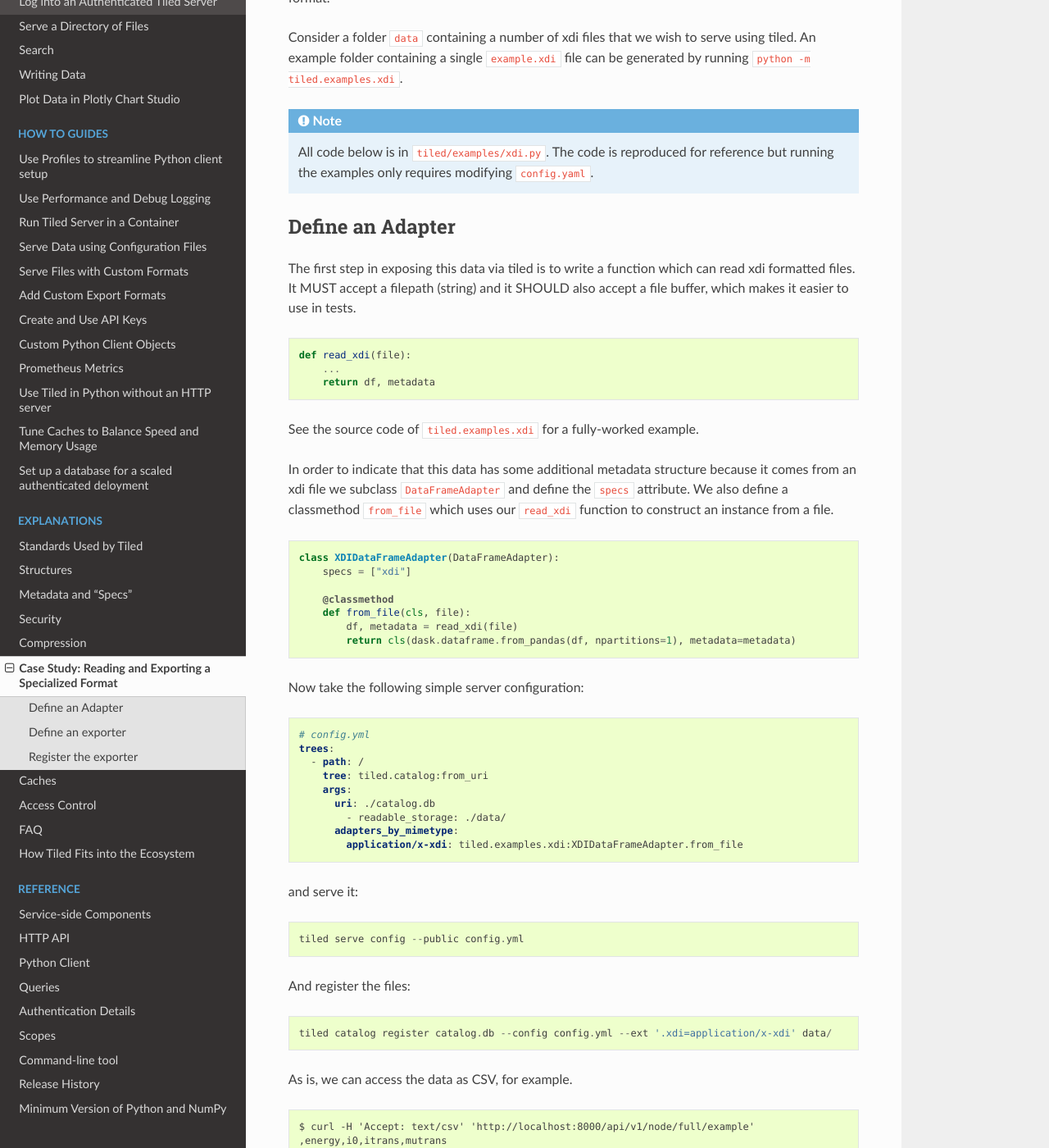
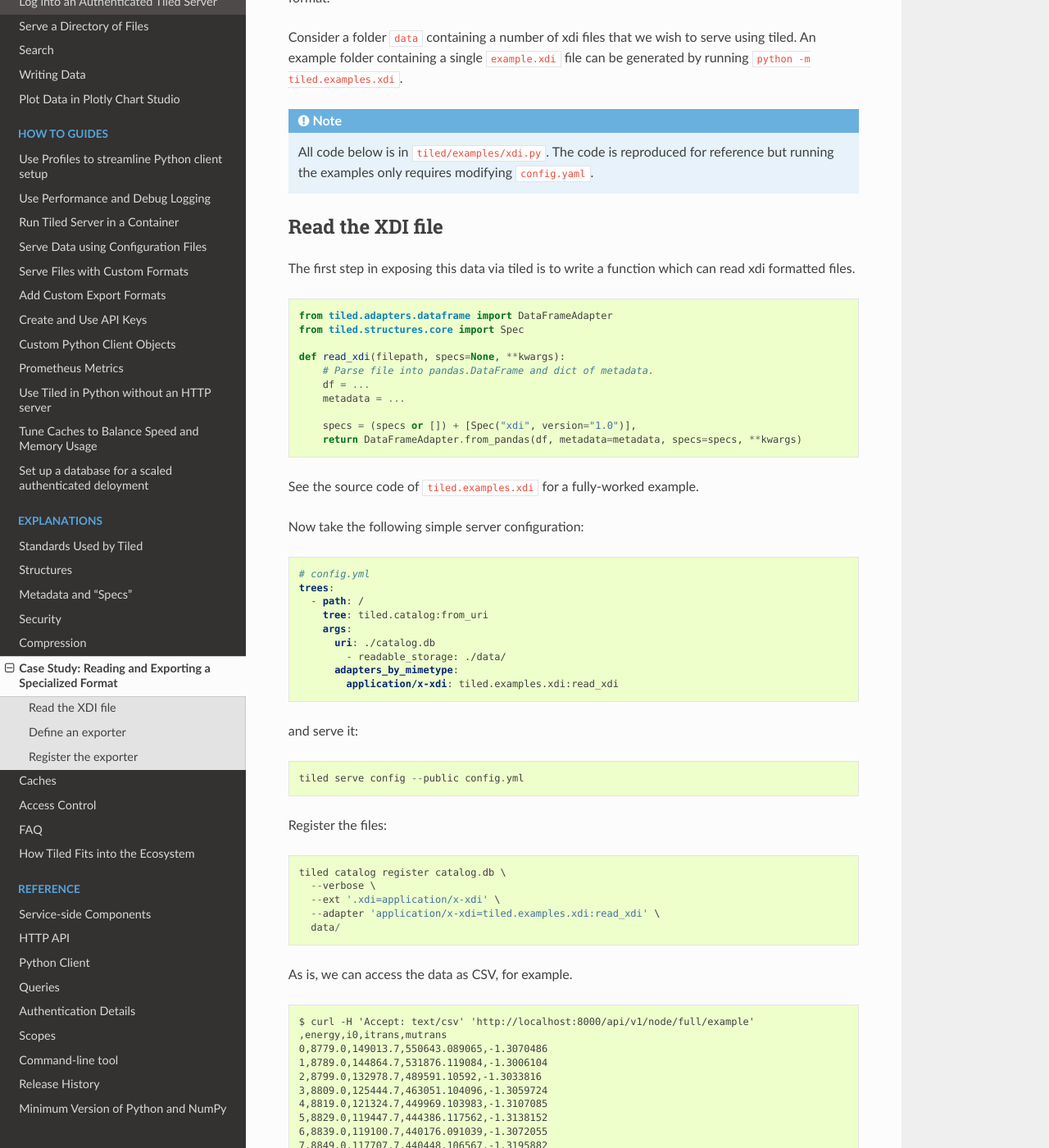
Before and after one commit to bluesky/tiled, a Sphinx documentation site: the page built from docs/source/explanations/specialized-formats.md, in a window 1280 px wide and 1400 px high, scrolled down 1054 px. Shown: the whole window at 82% size. Built offline with Sphinx 7.4.7 and the Read the Docs theme 2.0.0, drawn with Linux system fonts in a browser that asks for light colours; pages that are not in the unit, such as notebooks, are missing from menus; the version number could not be read and is left out; some of the changed text lies outside the part shown.

Commit message:
Fix XDI example (#531)
* making the XDI example work

* Include version with Spec.

* Update XDI to new interfaces. Not tested.

* Update example.

* Example fully works.

* Fix usage.

---------

Co-authored-by: Bruce Ravel <bravel@bnl.gov>

````diff
--- a/docs/source/explanations/specialized-formats.md
+++ b/docs/source/explanations/specialized-formats.md
@@ -4,6 +4,7 @@
 [XDI](https://github.com/XraySpectroscopy/XAS-Data-Interchange/blob/master/specification/spec.md#example-xdi-file),
 which is a formalized text-based format for X-ray Spectroscopy data.
 An example XDI file is reproduced below.
+
 ```
 # XDI/1.0 GSE/1.0
 # Column.1: energy eV
@@ -46,6 +47,7 @@
   8879.0  117383.7  442810.120466  -1.327693
   8889.0  117185.7  443658.11566  -1.3312944
 ```
+
 As you can see , the file's contents comprise a single table
 and a header of key--value pairs. Therefore, it makes sense to export `dataframe`
 structures and their associated metadata into this format.
@@ -57,34 +59,25 @@
 The code is reproduced for reference but running the examples only requires modifying `config.yaml`.
 ```
 
-## Define an Adapter
+## Read the XDI file
 
 The first step in exposing this data via tiled is to write a function which can
-read xdi formatted files. It MUST accept a filepath (string) and it SHOULD
-also accept a file buffer, which makes it easier to use in tests.
+read xdi formatted files.
 
 ```py
-def read_xdi(file):
-    ...
-    return df, metadata
+from tiled.adapters.dataframe import DataFrameAdapter
+from tiled.structures.core import Spec
+
+def read_xdi(filepath, specs=None, **kwargs):
+    # Parse file into pandas.DataFrame and dict of metadata.
+    df = ...
+    metadata = ...
+
+    specs = (specs or []) + [Spec("xdi", version="1.0")],
+    return DataFrameAdapter.from_pandas(df, metadata=metadata, specs=specs, **kwargs)
 ```
 
 See the source code of `tiled.examples.xdi` for a fully-worked example.
-
-In order to indicate that this data has some additional metadata structure
-because it comes from an xdi file we subclass `DataFrameAdapter` and define the
-`specs` attribute.  We also define a classmethod `from_file` which uses our
-`read_xdi` function to construct an instance from a file.
-
-```py
-class XDIDataFrameAdapter(DataFrameAdapter):
-    specs = ["xdi"]
-
-    @classmethod
-    def from_file(cls, file):
-        df, metadata = read_xdi(file)
-        return cls(dask.dataframe.from_pandas(df, npartitions=1), metadata=metadata)
-```
 
 Now take the following simple server configuration:
 
@@ -97,7 +90,7 @@
       uri: ./catalog.db
         - readable_storage: ./data/
       adapters_by_mimetype:
-        application/x-xdi: tiled.examples.xdi:XDIDataFrameAdapter.from_file
+        application/x-xdi: tiled.examples.xdi:read_xdi
 ```
 
 and serve it:
@@ -106,10 +99,14 @@
 tiled serve config --public config.yml
 ```
 
-And register the files:
+Register the files:
 
 ```
-tiled catalog register catalog.db --config config.yml --ext '.xdi=application/x-xdi' data/
+tiled catalog register catalog.db \
+  --verbose \
+  --ext '.xdi=application/x-xdi' \
+  --adapter 'application/x-xdi=tiled.examples.xdi:read_xdi' \
+  data/
 ```
 
 As is, we can access the data as CSV, for example.
@@ -213,7 +210,7 @@
       readable_storage:
         - ./data/
       adapters_by_mimetype:
-        application/x-xdi: tiled.examples.xdi:XDIDataFrameAdapter.from_file
+        application/x-xdi: tiled.examples.xdi:read_xdi
 media_types:
   xdi:
     application/x-xdi: tiled.examples.xdi:write_xdi
````
Also changed, not shown: docs/source/how-to/read-custom-formats.md (+18 -9 lines), 5 other files.
